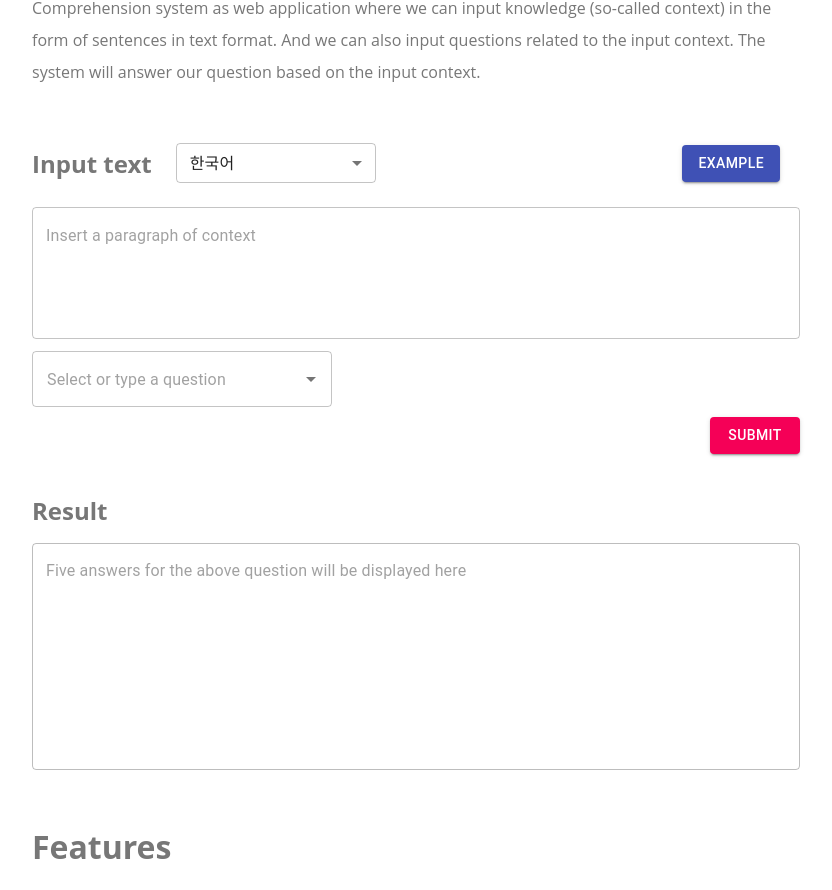
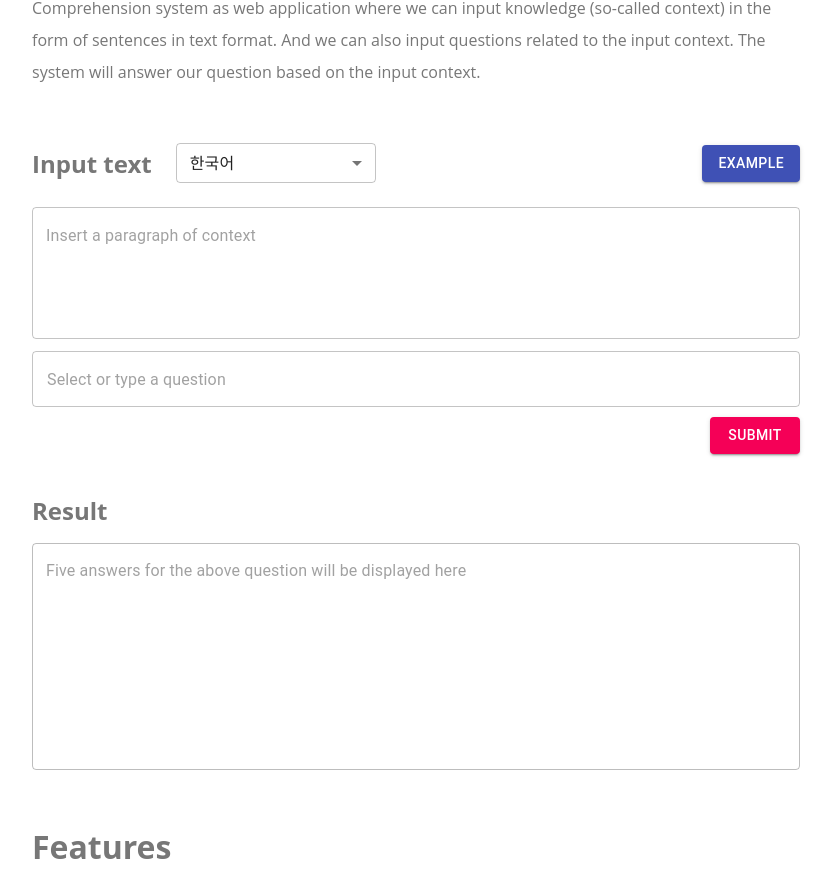
Before and after one commit to roger-ngx/udp-demo, a Next.js app: page / in a window 1280 px wide. Shown: the part 790-1680 px from the top of the page, without its empty margins (224-1056 px from the left). Built offline with nearby package versions, Linux system fonts and the light colour scheme.

Commit message:
fix autocomplete style and text input

```diff
--- a/pages/index.js
+++ b/pages/index.js
@@ -42,11 +42,11 @@
 
   const handleScroll = () => {
     var st = window.pageYOffset || document.documentElement.scrollTop;
-    if (st > lastScrollTop){
-      console.log('scroll up', st - lastScrollTop);
-    } else {
-      console.log('scroll down', lastScrollTop - st);
-    }
+    // if (st > lastScrollTop){
+    //   console.log('scroll up', st - lastScrollTop);
+    // } else {
+    //   console.log('scroll down', lastScrollTop - st);
+    // }
     savedTranslate += (lastScrollTop - st)/2;
     setTranslateY(savedTranslate);
 
@@ -62,6 +62,8 @@
         context: originalData,
         question
       };
+
+      console.log(data);
 
       const res = await fetch(`/api/machine_comprehension`, {
         method: 'POST',
@@ -140,9 +142,9 @@
                   </FormControl>
                 </div>
 
-                <div style={{display: 'flex', flexDirection: 'row', alignItems: 'center'}}>
+                <div style={{display: 'flex', flexDirection: 'row', alignItems: 'center', flexWrap: 'wrap'}}>
                   <Button
-                    style={{marginLeft: 'auto', marginRight: 20}}
+                    style={{marginLeft: 'auto'}}
                     variant='contained'
                     color='primary'
                     onClick={() => {
@@ -195,7 +197,9 @@
                   setQuestion(newInputValue);
                 }}
 
-                style={{ width: 300 }}
+                style={{ width: '100%' }}
+
+                freeSolo={true}
 
                 renderInput={(params) => <TextField
                   {...params}
@@ -215,7 +219,7 @@
                 >
                   {
                     processing ?
-                    <CircularProgress size={24} color='white' />
+                    <CircularProgress size={24} style={{color: 'white'}} />
                     :
                     'submit'
                   }
```
